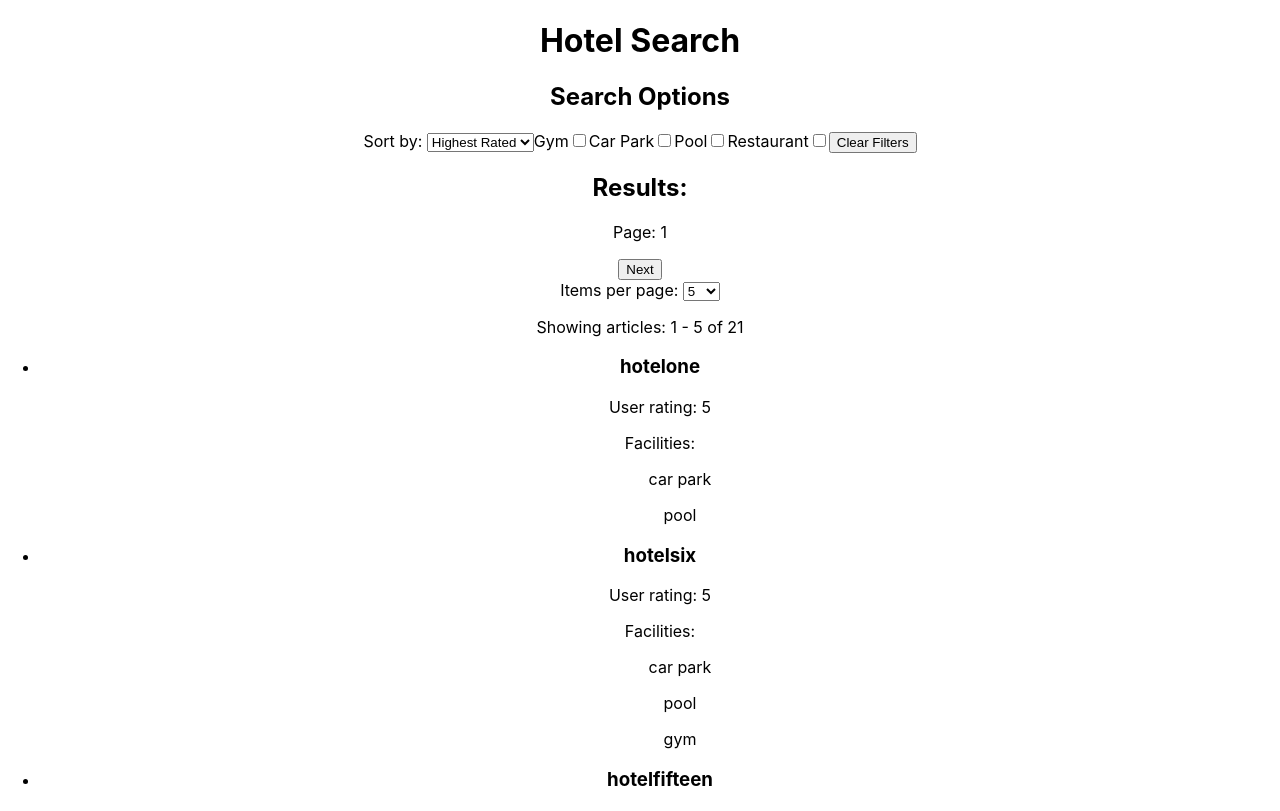
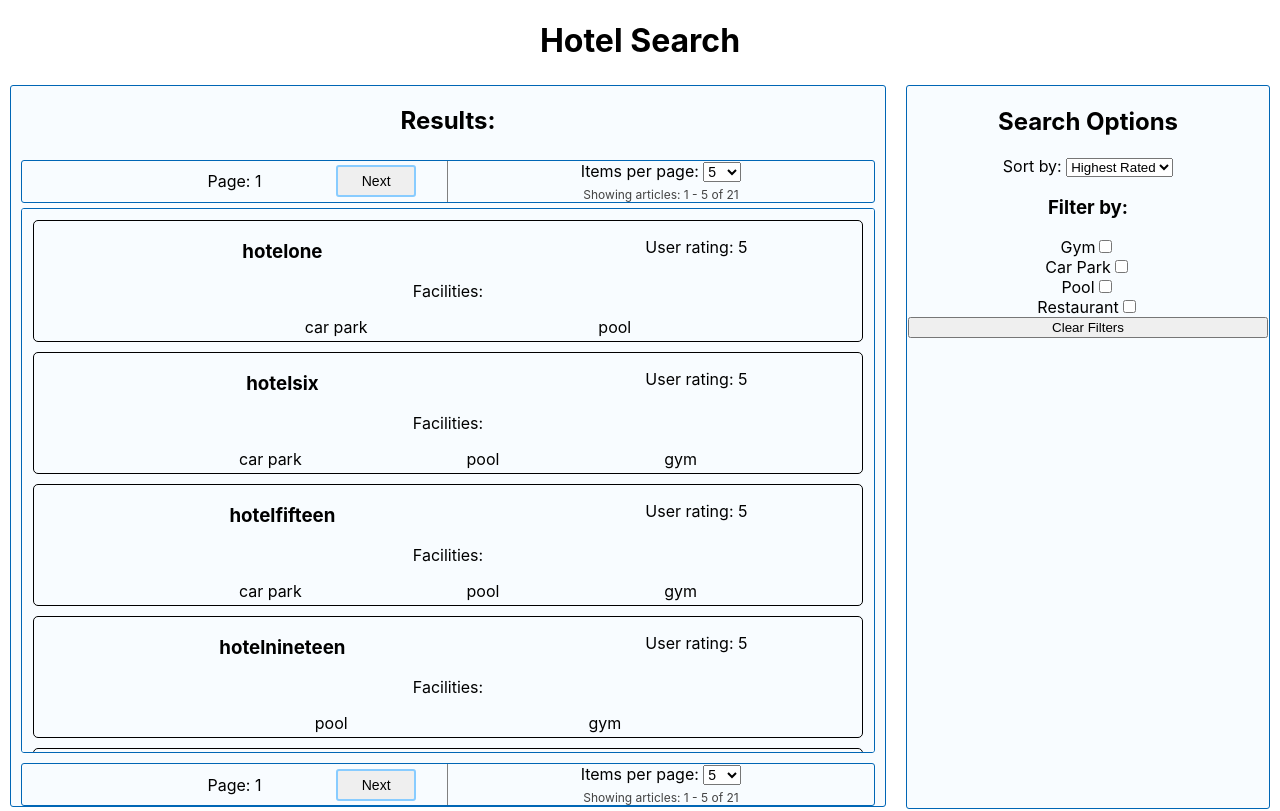
Before and after one commit to HAKeyes14/aerocloud-test, a React (Create React App) app: page / in a window 1280 px wide. Shown: the top 811 px of the page. Built offline with nearby package versions, Linux system fonts and the light colour scheme.

Commit message:
add styling

```diff
--- a/src/App.css
+++ b/src/App.css
@@ -1,3 +1,146 @@
 .App {
   text-align: center;
+  display: grid;
+  height: 100vh;
+  width: 100vw;
+  grid-template-areas: "header header" "list options";
+  grid-template-columns: 70vw 30vw;
+  grid-template-rows: 10vh 90vh;
 }
+
+h1 {
+  grid-area: header;
+}
+
+.HotelList {
+  grid-area: list;
+  height: 90vh;
+  display: flex;
+  flex-direction: column;
+  border: 0.5px solid rgb(0, 102, 181);
+  border-radius: 3px;
+  margin: 5px 10px 0px 10px;
+  background-color: rgb(248, 252, 255);
+}
+
+.list {
+  height: 100%;
+  overflow: scroll;
+  list-style-type: none;
+  padding: 1px;
+  margin: 5px 10px;
+  border: 0.5px solid rgb(0, 102, 181);
+  border-radius: 3px;
+  background-color: rgb(248, 252, 255);
+}
+
+.HotelCard {
+  border-radius: 5px;
+  border: 1px solid black;
+  margin: 10px;
+  display: grid;
+  grid-template-areas: "name starRating" "facilities facilities";
+  grid-template-columns: 3fr 2fr;
+  height: 120px;
+}
+
+.HotelCard section {
+  grid-area: facilities;
+}
+
+.HotelCard section ul {
+  display: flex;
+  flex-direction: row;
+  justify-content: space-evenly;
+}
+
+.pageSelector {
+  border: 0.5px solid rgb(0, 102, 181);
+  border-radius: 3px;
+  margin: 5px 10px 0px 10px;
+  background-color: rgb(248, 252, 255);
+  height: 50px;
+  display: grid;
+  grid-template-areas: "pages items";
+  grid-template-columns: 1fr 1fr;
+}
+
+.items {
+  grid-area: items;
+  font-size: medium;
+  display: flex;
+  flex-direction: column;
+  justify-content: center;
+}
+
+.items form label select {
+  font-size: 14px;
+}
+
+.items p {
+  font-size: 12px;
+  margin: 0;
+  margin-top: 5px;
+  color: rgb(67, 67, 67);
+}
+
+.pages {
+  grid-area: pages;
+  border-right: 0.5px solid gray;
+  font-size: medium;
+  display: grid;
+  grid-template-areas: "prev num next";
+  grid-template-columns: repeat(3, 1fr);
+}
+
+.prev {
+  grid-area: prev;
+}
+
+.num {
+  grid-area: num;
+  margin: 0;
+  display: flex;
+  flex-direction: column;
+  justify-content: center;
+}
+
+.next {
+  grid-area: next;
+}
+
+.next,
+.prev {
+  height: 32px;
+  width: 80px;
+  margin: auto;
+  padding: 0;
+  text-align: center;
+  border: 2px solid #88ccff;
+  border-radius: 3px;
+  font-size: 14px;
+}
+
+.next:hover,
+.prev:hover {
+  background-color: rgb(0, 118, 208);
+  color: white;
+}
+
+.next:active,
+.prev:active {
+  background-color: rgb(0, 43, 75);
+}
+
+.ListSorter {
+  grid-area: options;
+  height: 100%;
+  display: flex;
+  flex-direction: column;
+  height: 100%;
+  padding: 1px;
+  margin: 5px 10px;
+  border: 0.5px solid rgb(0, 102, 181);
+  border-radius: 3px;
+  background-color: rgb(248, 252, 255);
+}
--- a/src/Components/HotelCard.jsx
+++ b/src/Components/HotelCard.jsx
@@ -2,7 +2,7 @@ import React from "react";
 
 const HotelCard = ({ hotel }) => {
   return (
-    <li>
+    <li className="HotelCard">
       <h3>{hotel.name}</h3>
       <p>User rating: {hotel.starRating}</p>
       <section>
--- a/src/Components/HotelList.jsx
+++ b/src/Components/HotelList.jsx
@@ -50,9 +50,9 @@ class HotelsList extends Component {
   render() {
     const { hotels, count, isLoading, p, limit } = this.state;
     return isLoading ? (
-      <p>Loading...</p>
+      <p className="HotelList">Loading...</p>
     ) : count ? (
-      <>
+      <section className="HotelList">
         <h2>Results:</h2>
         <PageSelector
           handlePageClick={this.handlePageClick}
@@ -61,7 +61,7 @@ class HotelsList extends Component {
           limit={limit}
           count={count}
         />
-        <ul>
+        <ul className="list">
           {hotels.map((hotel, i) => (
             <HotelCard hotel={hotel} key={i} />
           ))}
@@ -73,12 +73,12 @@ class HotelsList extends Component {
           limit={limit}
           count={count}
         />
-      </>
+      </section>
     ) : (
-      <>
+      <section className="HotelList">
         <h2>Results:</h2>
         <p>No hotels matching your criteria.</p>
-      </>
+      </section>
     );
   }
 }
--- a/src/Components/ListSorter.jsx
+++ b/src/Components/ListSorter.jsx
@@ -39,7 +39,7 @@ class ListSorter extends Component {
   render() {
     const { dispatch } = this.props;
     return (
-      <div>
+      <section className="ListSorter">
         <h2>Search Options</h2>
         <label>
           Sort by:{" "}
@@ -53,6 +53,7 @@ class ListSorter extends Component {
             <option value={"asc"}>Lowest Rated</option>
           </select>
         </label>
+        <h3>Filter by:</h3>
         <label>
           Gym
           <input
@@ -94,7 +95,7 @@ class ListSorter extends Component {
           />
         </label>
         <button onClick={this.handleClick}>Clear Filters</button>
-      </div>
+      </section>
     );
   }
 }
--- a/src/Components/PageSelector.jsx
+++ b/src/Components/PageSelector.jsx
@@ -8,15 +8,21 @@ const PageSelector = ({
   count
 }) => {
   return (
-    <section>
-      <div>
-        {p !== 1 && <button onClick={() => handlePageClick(-1)}>Prev</button>}
-        <p>Page: {p}</p>
+    <section className="pageSelector">
+      <div className="pages">
+        {p !== 1 && (
+          <button className="prev" onClick={() => handlePageClick(-1)}>
+            Prev
+          </button>
+        )}
+        <p className="num">Page: {p}</p>
         {Math.ceil(count / limit) !== p && (
-          <button onClick={() => handlePageClick(1)}>Next</button>
+          <button className="next" onClick={() => handlePageClick(1)}>
+            Next
+          </button>
         )}
       </div>
-      <div>
+      <div className="items">
         <form>
           <label>
             Items per page:{" "}
```
